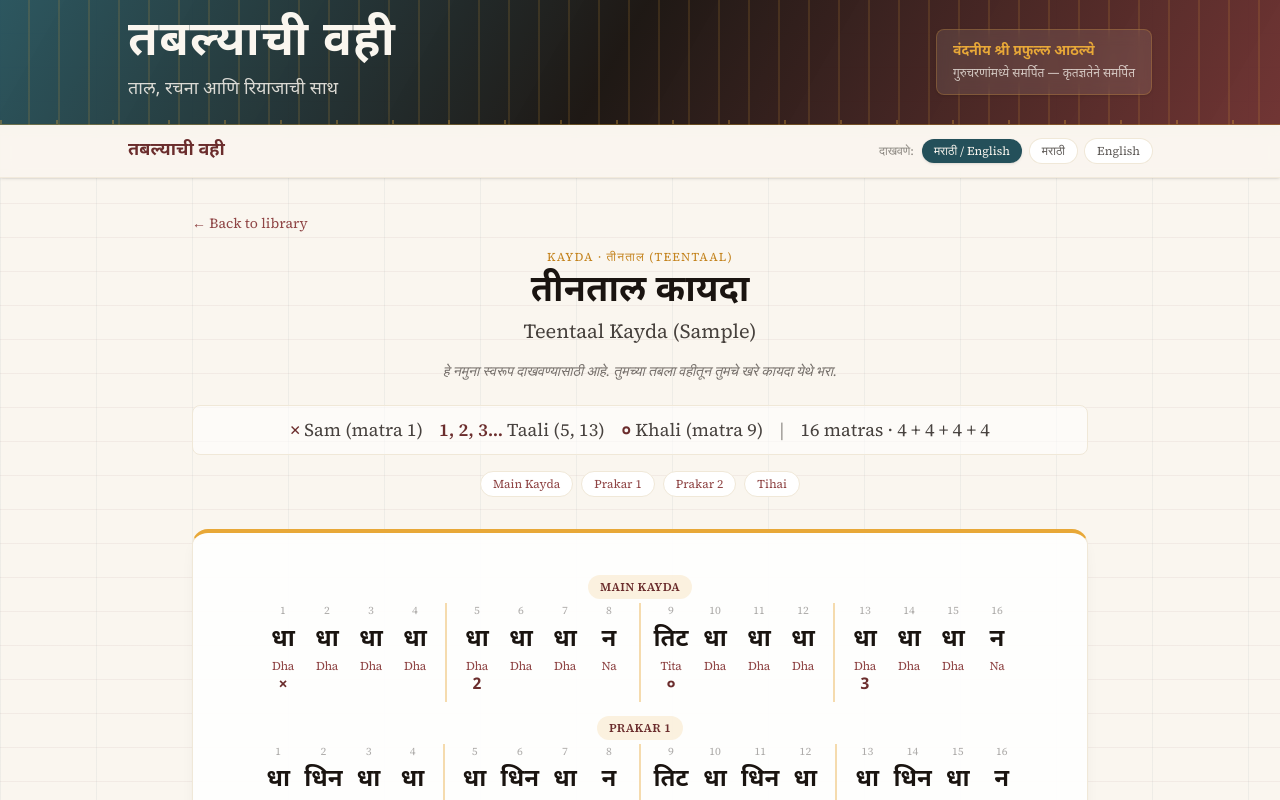
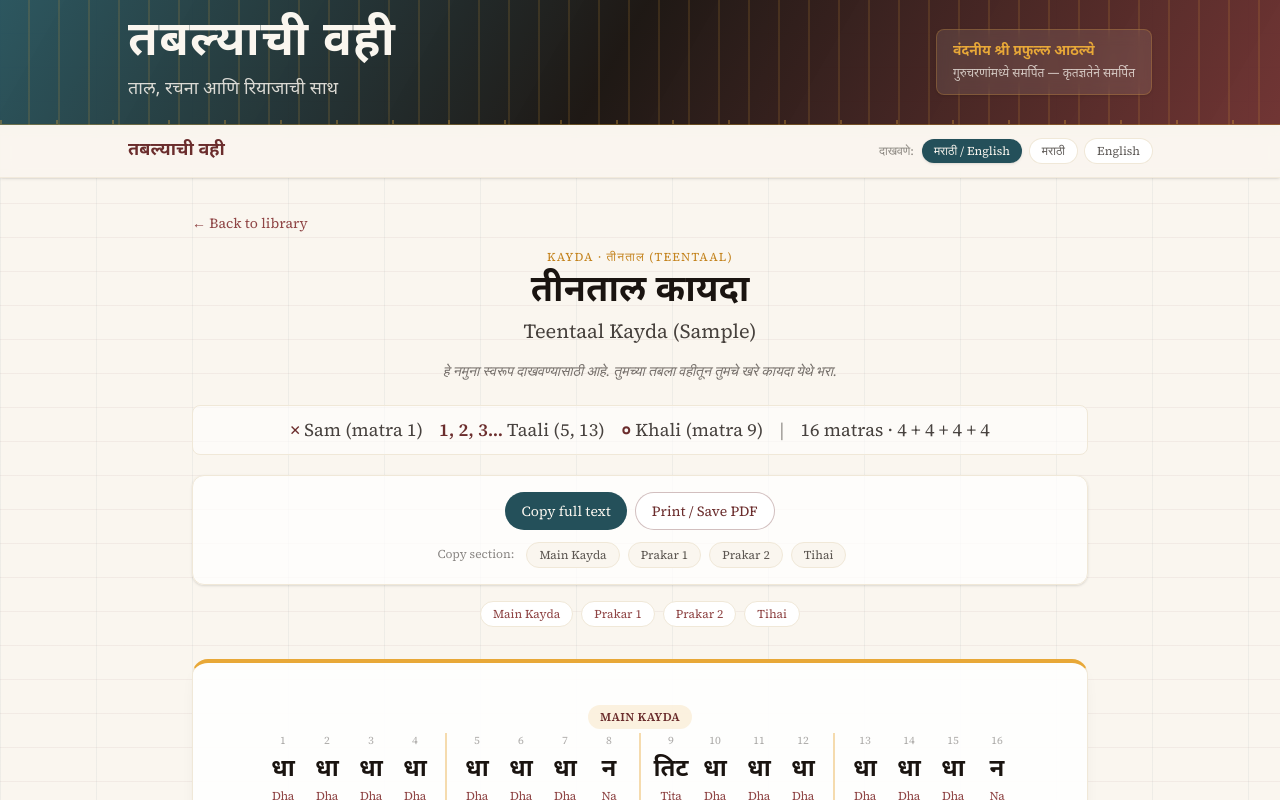
Before and after one commit to ajinkyakulkarni26/tablavahi, a React (Vite) app in the folder web/: page / in a window 1280 px wide. Both pictures are taken after a click on the button 218 px from the left and 482 px from the top of the page. Shown: the top 800 px of the page. Built offline with nearby package versions, Linux system fonts and the light colour scheme; no server answers; the database is empty.

Commit message:
Add composition copy and PDF export actions

```diff
--- a/web/src/App.tsx
+++ b/web/src/App.tsx
@@ -407,7 +407,7 @@ export default function App() {
     <div className="music-page flex min-h-screen flex-col">
       <DedicationBanner />
 
-      <header className="sticky top-0 z-20 border-b border-parchment-dark/80 bg-parchment/90 px-4 py-3 shadow-sm backdrop-blur">
+      <header className="no-print sticky top-0 z-20 border-b border-parchment-dark/80 bg-parchment/90 px-4 py-3 shadow-sm backdrop-blur">
         <div className="mx-auto flex max-w-5xl flex-col gap-3 sm:flex-row sm:items-center sm:justify-between">
           <div className="flex flex-wrap items-center gap-3">
             <button
@@ -567,7 +567,7 @@ export default function App() {
         )}
       </main>
 
-      <footer className="border-t border-parchment-dark bg-parchment/80 px-4 py-4 text-center text-xs text-ink/45 backdrop-blur">
+      <footer className="no-print border-t border-parchment-dark bg-parchment/80 px-4 py-4 text-center text-xs text-ink/45 backdrop-blur">
         <CloudSyncPanel
           configured={cloudConfigured}
           busy={cloudBusy}
--- a/web/src/components/CompositionView.tsx
+++ b/web/src/components/CompositionView.tsx
@@ -1,7 +1,12 @@
-import { useEffect } from "react";
+import { useEffect, useMemo, useState } from "react";
 import type { Composition, DisplayMode } from "../types";
 import { COMPOSITION_KIND_LABELS } from "../types";
 import { getTaal } from "../data/taals";
+import {
+  buildCompositionTextSections,
+  formatCompositionAsText,
+  mainSectionLabelForKind,
+} from "../lib/exportText";
 import { compositionSectionLinks } from "../lib/routes";
 import { BolGrid } from "./BolGrid";
 import { TaalLegend } from "./TaalLegend";
@@ -22,15 +27,19 @@ export function CompositionView({
   onBack,
 }: CompositionViewProps) {
   const taal = getTaal(composition.taalId);
-  const mainSectionLabel =
-    composition.kind === "chakradar"
-      ? "Chakradar Tihai"
-      : composition.kind === "rela"
-        ? "Main Rela"
-        : "Main Kayda";
+  const [copyStatus, setCopyStatus] = useState("");
+  const mainSectionLabel = mainSectionLabelForKind(composition.kind);
   const sectionLinks = compositionSectionLinks(
     composition.lines,
     mainSectionLabel,
+  );
+  const textSections = useMemo(
+    () => (taal ? buildCompositionTextSections(composition, taal) : []),
+    [composition, taal],
+  );
+  const fullText = useMemo(
+    () => (taal ? formatCompositionAsText(composition, taal) : ""),
+    [composition, taal],
   );
 
   useEffect(() => {
@@ -51,12 +60,34 @@ export function CompositionView({
     );
   }
 
+  const copyText = async (label: string, text: string) => {
+    try {
+      if (navigator.clipboard?.writeText) {
+        await navigator.clipboard.writeText(text);
+      } else {
+        const textarea = document.createElement("textarea");
+        textarea.value = text;
+        textarea.setAttribute("readonly", "");
+        textarea.style.position = "fixed";
+        textarea.style.opacity = "0";
+        document.body.appendChild(textarea);
+        textarea.select();
+        document.execCommand("copy");
+        document.body.removeChild(textarea);
+      }
+      setCopyStatus(`Copied ${label}.`);
+      window.setTimeout(() => setCopyStatus(""), 2500);
+    } catch {
+      setCopyStatus("Copy failed. Please try again.");
+    }
+  };
+
   return (
     <article className="mx-auto max-w-4xl">
       <button
         type="button"
         onClick={onBack}
-        className="mb-4 text-sm text-maroon-light hover:text-maroon hover:underline"
+        className="no-print mb-4 text-sm text-maroon-light hover:text-maroon hover:underline"
       >
         ← Back to library
       </button>
@@ -90,8 +121,53 @@ export function CompositionView({
 
       <TaalLegend taal={taal} />
 
+      <div className="no-print mt-5 rounded-xl border border-parchment-dark bg-white/75 p-4 text-center shadow-sm">
+        <div className="flex flex-wrap justify-center gap-2">
+          <button
+            type="button"
+            onClick={() => {
+              void copyText("full composition", fullText);
+            }}
+            className="rounded-full bg-raga px-4 py-2 text-sm font-medium text-parchment hover:bg-maroon"
+          >
+            Copy full text
+          </button>
+          <button
+            type="button"
+            onClick={() => window.print()}
+            className="rounded-full border border-maroon/30 bg-white px-4 py-2 text-sm font-medium text-maroon hover:bg-maroon hover:text-parchment"
+          >
+            Print / Save PDF
+          </button>
+        </div>
+
+        {textSections.length > 1 && (
+          <div className="mt-3 flex flex-wrap justify-center gap-2">
+            <span className="px-1 py-1 text-xs font-medium text-ink/50">
+              Copy section:
+            </span>
+            {textSections.map((section) => (
+              <button
+                key={section.label}
+                type="button"
+                onClick={() => {
+                  void copyText(section.label, section.text);
+                }}
+                className="rounded-full border border-parchment-dark bg-parchment px-3 py-1 text-xs font-medium text-ink/70 hover:border-saffron hover:text-maroon"
+              >
+                {section.label}
+              </button>
+            ))}
+          </div>
+        )}
+
+        {copyStatus && (
+          <p className="mt-2 text-xs font-medium text-raga">{copyStatus}</p>
+        )}
+      </div>
+
       {sectionLinks.length > 1 && (
-        <nav className="mt-4 flex flex-wrap justify-center gap-2 text-xs">
+        <nav className="no-print mt-4 flex flex-wrap justify-center gap-2 text-xs">
           {sectionLinks.map((section) => (
             <a
               key={section.id}
@@ -104,7 +180,7 @@ export function CompositionView({
         </nav>
       )}
 
-      <div className="mt-8 rounded-2xl border border-parchment-dark border-t-4 border-t-saffron bg-white/90 p-6 shadow-lg shadow-ink/5 md:p-10">
+      <div className="print-composition-card mt-8 rounded-2xl border border-parchment-dark border-t-4 border-t-saffron bg-white/90 p-6 shadow-lg shadow-ink/5 md:p-10">
         <BolGrid
           lines={composition.lines}
           taal={taal}
@@ -118,7 +194,7 @@ export function CompositionView({
       )}
 
       {canEdit ? (
-        <div className="mt-8 flex justify-center">
+        <div className="no-print mt-8 flex justify-center">
           <button
             type="button"
             onClick={onEdit}
@@ -128,7 +204,7 @@ export function CompositionView({
           </button>
         </div>
       ) : (
-        <p className="mt-8 text-center text-xs text-ink/50">
+        <p className="no-print mt-8 text-center text-xs text-ink/50">
           This shared composition is read-only for your account.
         </p>
       )}
--- a/web/src/components/DedicationBanner.tsx
+++ b/web/src/components/DedicationBanner.tsx
@@ -2,7 +2,7 @@ import { mr } from "../locale/mr";
 
 export function DedicationBanner() {
   return (
-    <section className="music-hero relative overflow-hidden border-b border-saffron/35 px-4 py-5 text-parchment shadow-md">
+    <section className="music-hero no-print relative overflow-hidden border-b border-saffron/35 px-4 py-5 text-parchment shadow-md">
       <div className="rhythm-rule pointer-events-none absolute inset-x-0 bottom-0 h-1 opacity-70" />
       <div className="mx-auto flex max-w-5xl flex-col gap-4 md:flex-row md:items-center md:justify-between">
         <div>
--- a/web/src/index.css
+++ b/web/src/index.css
@@ -76,3 +76,29 @@ html {
     transparent 3.5rem
   );
 }
+
+@media print {
+  @page {
+    margin: 14mm;
+  }
+
+  body,
+  .music-page {
+    background: white !important;
+  }
+
+  main {
+    padding: 0 !important;
+  }
+
+  .no-print {
+    display: none !important;
+  }
+
+  .print-composition-card {
+    border: 0 !important;
+    box-shadow: none !important;
+    margin-top: 1rem !important;
+    padding: 0 !important;
+  }
+}
--- /dev/null
+++ b/web/src/lib/exportText.ts
@@ -0,0 +1,99 @@
+import type { Composition, CompositionKind, CompositionLine, Taal } from "../types";
+import {
+  COMPOSITION_KIND_LABELS,
+  COMPOSITION_LINE_SECTION_LABELS,
+} from "../types";
+import { groupCellsByVibhag } from "./annotations";
+
+export interface CompositionTextSection {
+  label: string;
+  text: string;
+}
+
+export function mainSectionLabelForKind(kind: CompositionKind): string {
+  if (kind === "chakradar") return "Chakradar Tihai";
+  if (kind === "rela") return "Main Rela";
+  return "Main Kayda";
+}
+
+function sectionLabelForLine(
+  line: CompositionLine,
+  mainSectionLabel: string,
+): string {
+  const title = line.sectionTitle?.trim();
+  if (title) {
+    const isDefaultMainTitle =
+      title === "Main Kayda" ||
+      title === "Main Rela" ||
+      title === "Chakradar Tihai";
+    if (
+      isDefaultMainTitle &&
+      (line.section === "kayda" || mainSectionLabel === "Chakradar Tihai")
+    ) {
+      return mainSectionLabel;
+    }
+    return title;
+  }
+
+  if (!line.section || line.section === "other") return "";
+  if (line.section === "kayda") return mainSectionLabel;
+  return COMPOSITION_LINE_SECTION_LABELS[line.section];
+}
+
+function formatLineBols(line: CompositionLine, taal: Taal): string {
+  return groupCellsByVibhag(line.cells, taal)
+    .map((group) =>
+      group.cells
+        .map((cell) => cell.devanagari.trim())
+        .filter(Boolean)
+        .join(" "),
+    )
+    .filter(Boolean)
+    .join(" | ");
+}
+
+export function buildCompositionTextSections(
+  composition: Composition,
+  taal: Taal,
+): CompositionTextSection[] {
+  const mainSectionLabel = mainSectionLabelForKind(composition.kind);
+  const sections: { label: string; lines: string[] }[] = [];
+
+  composition.lines.forEach((line, index) => {
+    const lineText = formatLineBols(line, taal);
+    if (!lineText) return;
+
+    const label =
+      sectionLabelForLine(line, mainSectionLabel) ||
+      (composition.lines.length > 1 ? `Line ${index + 1}` : "Composition");
+    const previousSection = sections[sections.length - 1];
+
+    if (previousSection?.label === label) {
+      previousSection.lines.push(lineText);
+      return;
+    }
+
+    sections.push({ label, lines: [lineText] });
+  });
+
+  return sections.map((section) => ({
+    label: section.label,
+    text: `${section.label}\n${section.lines.join("\n")}`,
+  }));
+}
+
+export function formatCompositionAsText(
+  composition: Composition,
+  taal: Taal,
+): string {
+  const heading = [
+    composition.titleDevanagari,
+    composition.title,
+    `${COMPOSITION_KIND_LABELS[composition.kind]} · ${taal.nameDevanagari} (${taal.name})`,
+  ].filter(Boolean);
+  const sections = buildCompositionTextSections(composition, taal).map(
+    (section) => section.text,
+  );
+
+  return [...heading, "", ...sections].join("\n").trim();
+}
```
Also changed, not shown: 1 other file (tests, documents, lock files or other folders).
